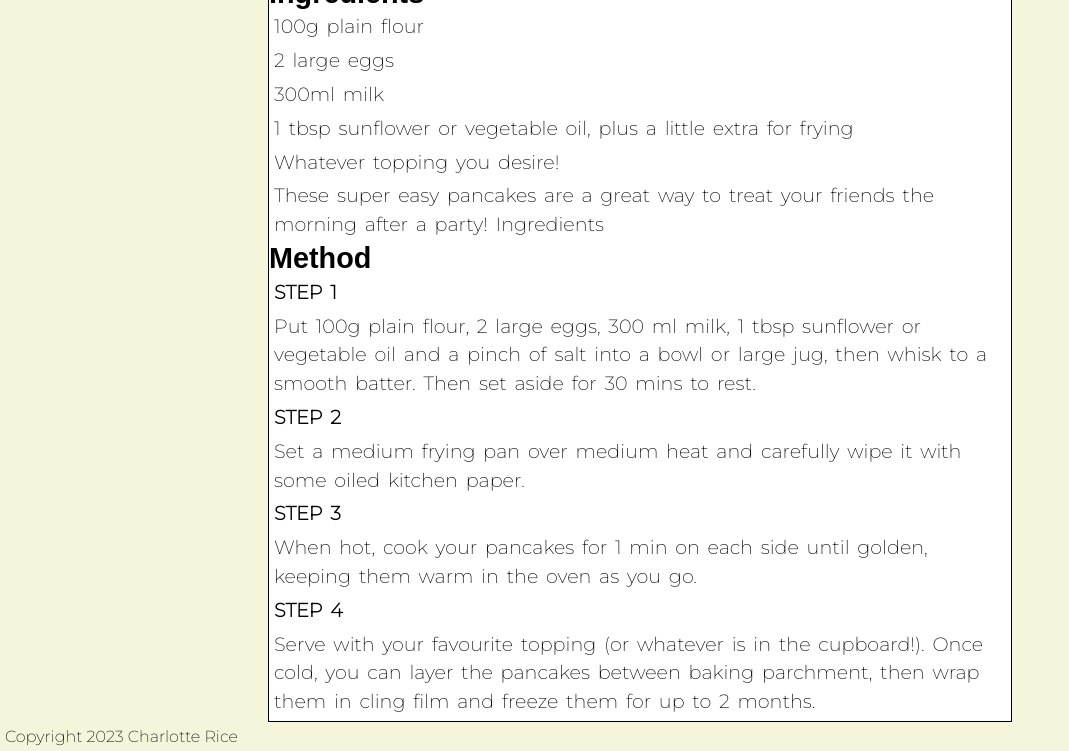
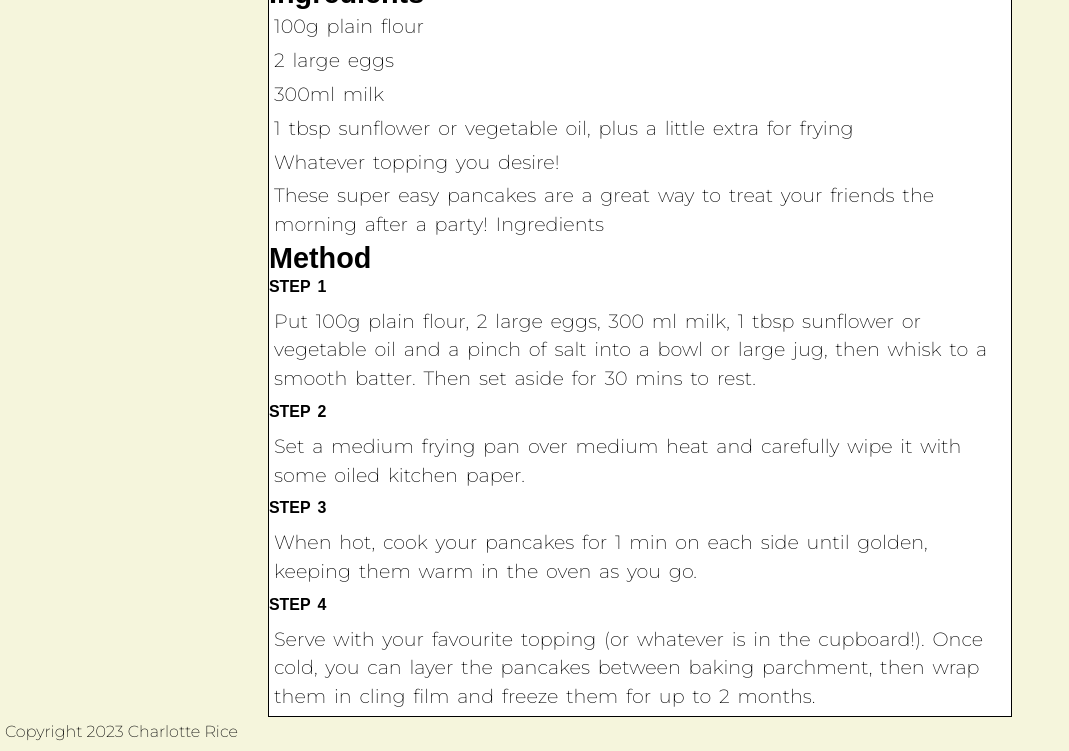
Before and after one commit to charlottericex/SweetStudentSnacks, a Jekyll site: the page built from _recipes/recipe1.md, in a window 1280 px wide. Shown: the part 802-1553 px from the top of the page, without its empty margins (0-1069 px from the left). Built offline with Jekyll 4.4.1, drawn with Linux system fonts in a browser that asks for light colours; some web fonts are replaced.

```diff
--- a/_recipes/recipe1.md
+++ b/_recipes/recipe1.md
@@ -26,21 +26,21 @@ Ingredients
 
 ## **Method**
 
-**STEP 1**
+##### **STEP 1**
 
 Put 100g plain flour, 2 large eggs, 300 ml milk, 1 tbsp sunflower or vegetable oil and a pinch of salt
 into a bowl or large jug, then whisk to a smooth batter. Then set aside for 30 mins to rest.
 
-**STEP 2**
+##### **STEP 2**
 
 Set a medium frying pan over medium heat and carefully wipe it with some oiled kitchen paper.
 
-**STEP 3**
+##### **STEP 3**
 
 When hot, cook your pancakes for 1 min on each side until golden, keeping them warm in the oven
 as you go.
 
-**STEP 4**
+##### **STEP 4**
 
 Serve with your favourite topping (or whatever is in the cupboard!). Once cold, you can layer the
 pancakes between baking parchment, then wrap them in cling film and freeze them for up to 2
```
